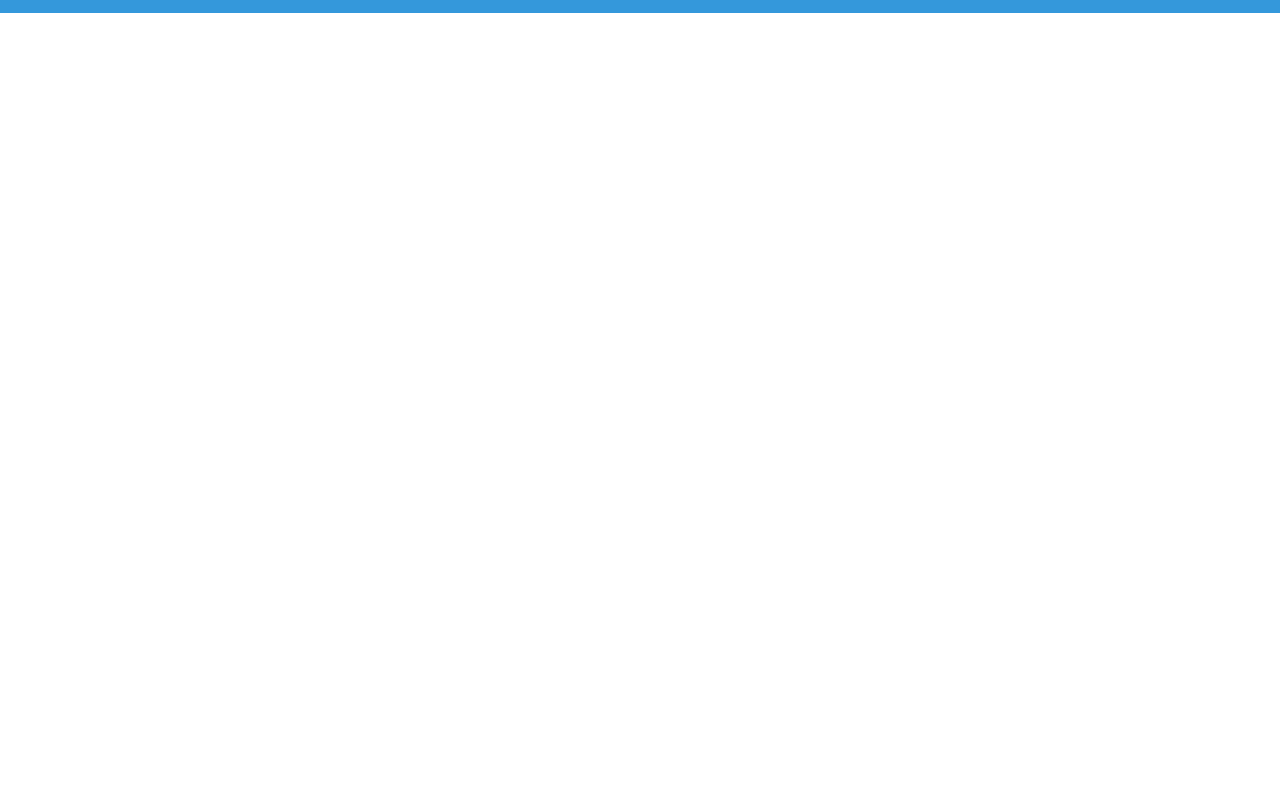
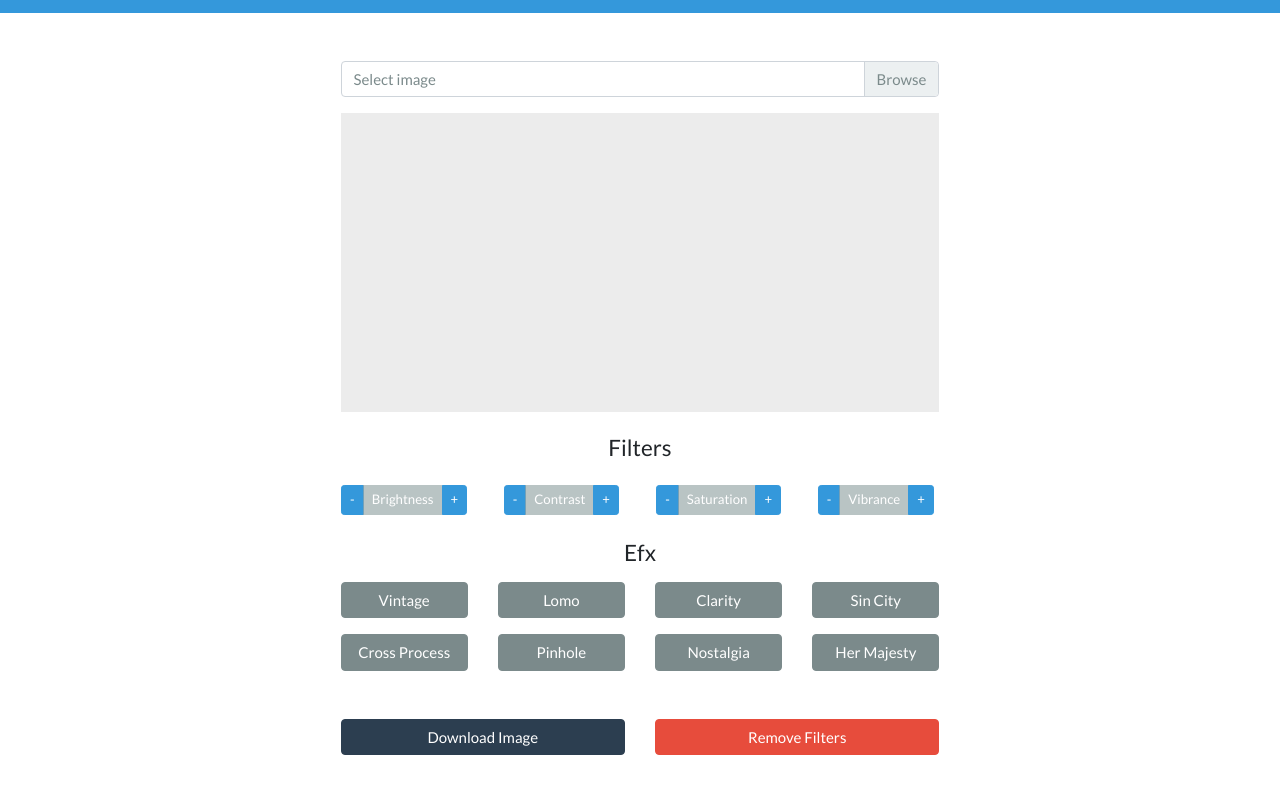
Before and after one commit to bummings/fauxknoFilter, a website: page index.html in a window 1280 px wide. Shown: the part 58-852 px from the top of the page. Before the commit the page ends 800 px from the top, so only its background shows below. Drawn offline with nearby package versions, Linux system fonts and the light colour scheme.

Commit message:
flesh out the html, add camanjs src attribute, etc

```diff
--- a/index.html
+++ b/index.html
@@ -14,5 +14,101 @@
       <a href="#" class="navbar-brand">Foto Filter</a>
     </div>
   </nav>
+
+
+  <div class="container">
+    <div class="row">
+      <div class="col-med-10 m-auto">
+        <div class="custom-file mb-3">
+          <input type="file" class="custom-file-input" id="upload-file">
+          <label for="upload-file" class="custom-file-label">Select image</label>
+        </div>
+
+        <canvas id="canvas"></canvas>
+        <h4 class="text-center my-3">Filters</h4>
+
+        <div class="row text-center my-4">
+          <div class="col-md-3">
+            <div class="btn-group btn-group-sm">
+              <button class="filter-btn brightness-remove btn btn-info ">-</button>
+              <button class="btn btn-secondary btn-disabled" disabled>Brightness</button>
+              <button class="filter-btn brightness-remove btn btn-info ">+</button>
+            </div>
+          </div>
+
+          <div class="col-md-3">
+              <div class="btn-group btn-group-sm">
+                <button class="filter-btn contrast-remove btn btn-info ">-</button>
+                <button class="btn btn-secondary btn-disabled" disabled>Contrast</button>
+                <button class="filter-btn contrast-remove btn btn-info ">+</button>
+              </div>
+          </div>
+
+          <div class="col-md-3">
+              <div class="btn-group btn-group-sm">
+                <button class="filter-btn saturation-remove btn btn-info ">-</button>
+                <button class="btn btn-secondary btn-disabled" disabled>Saturation</button>
+                <button class="filter-btn saturation-remove btn btn-info ">+</button>
+              </div>
+          </div>
+
+          <div class="col-md-3">
+              <div class="btn-group btn-group-sm">
+                <button class="filter-btn vibrance-remove btn btn-info ">-</button>
+                <button class="btn btn-secondary btn-disabled" disabled>Vibrance</button>
+                <button class="filter-btn vibrance-remove btn btn-info ">+</button>
+              </div>
+          </div>
+      </div> <!-- row end -->
+
+      <h4 class="text-center my-3">Efx</h4>
+
+      <div class="row mb-3 text-center">
+          <div class="col-md-3">
+            <button class="filter-btn vintage-add btn btn-dark btn-block">Vintage</button>
+          </div>
+          <div class="col-md-3">
+            <button class="filter-btn lomo-add btn btn-dark btn-block">Lomo</button>
+          </div>
+          <div class="col-md-3">
+            <button class="filter-btn clarity-add btn btn-dark btn-block">Clarity</button>
+          </div>
+          <div class="col-md-3">
+            <button class="filter-btn sincity-add btn btn-dark btn-block">Sin City</button>
+        </div>
+      </div> <!-- row end -->
+
+      <div class="row mb-3 text-center">
+          <div class="col-md-3">
+            <button class="filter-btn crossprocess-add btn btn-dark btn-block">Cross Process</button>
+          </div>
+          <div class="col-md-3">
+            <button class="filter-btn pinhole-add btn btn-dark btn-block">Pinhole</button>
+          </div>
+          <div class="col-md-3">
+            <button class="filter-btn nostalgia-add btn btn-dark btn-block">Nostalgia</button>
+          </div>
+          <div class="col-md-3">
+            <button class="filter-btn hermajesy-add btn btn-dark btn-block">Her Majesty</button>
+        </div>
+      </div> <!-- row end -->
+
+      <div class="row my-5">
+        <div class="col-md-6">
+          <button id="download-btn" class="btn btn-primary btn-block">
+            Download Image
+          </button>
+        </div>
+        <div class="col-md-6">
+          <button id="revert-btn" class="btn btn-danger btn-block">
+            Remove Filters
+          </button>
+        </div>
+      </div>
+
+    </div>
+  </div>
+  <script src="https://cdnjs.cloudflare.com/ajax/libs/camanjs/4.1.1/caman.full.js"></script>
+  <script src="main.js"></script>
 </body>
 </html>
--- a/style.css
+++ b/style.css
@@ -0,0 +1,9 @@
+#canvas {
+  margin: auto;
+  background-color: #ececec;
+  width: 100%;
+}
+
+.btn-disabled {
+  color: #fff !important;
+}
```
